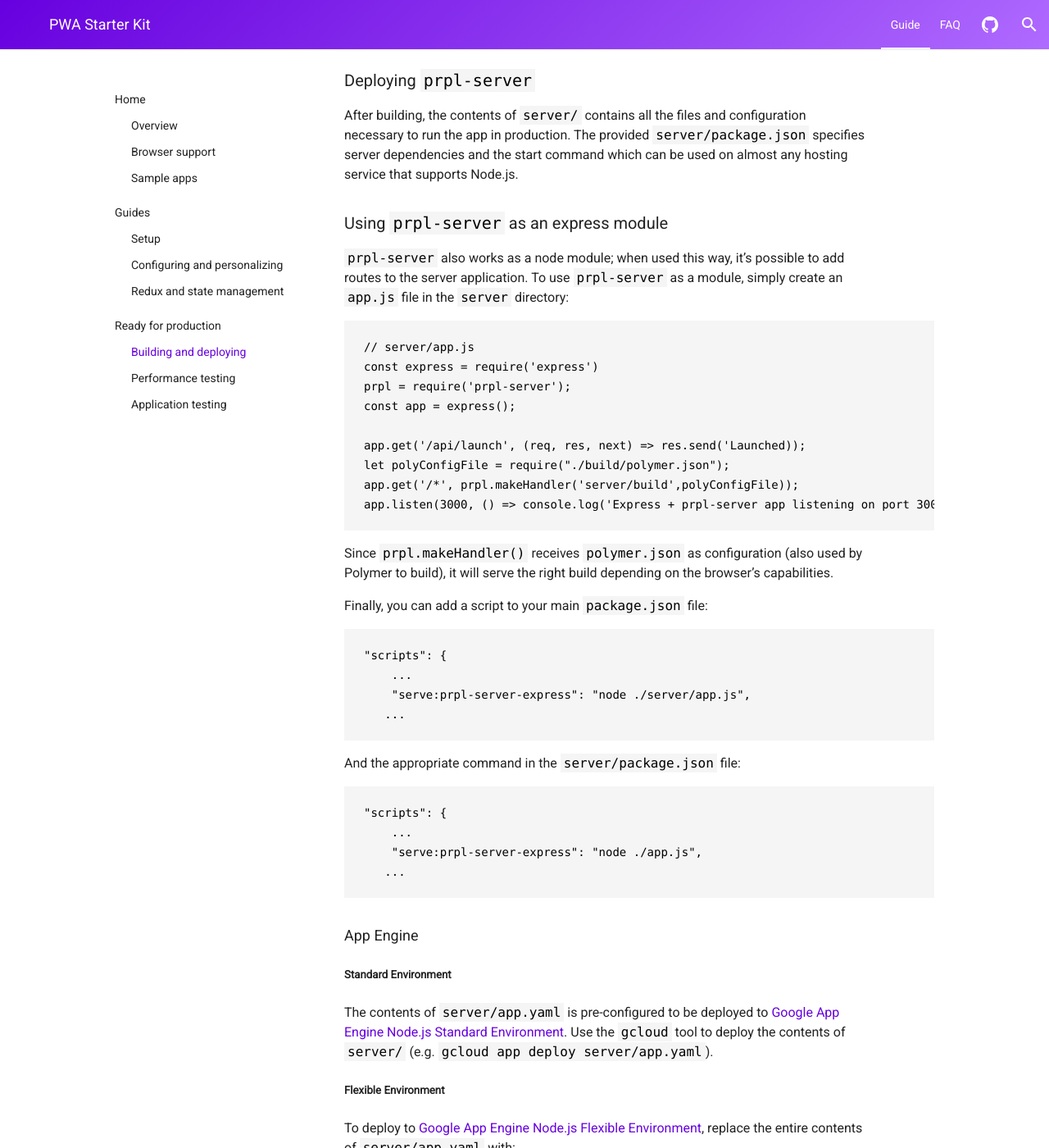
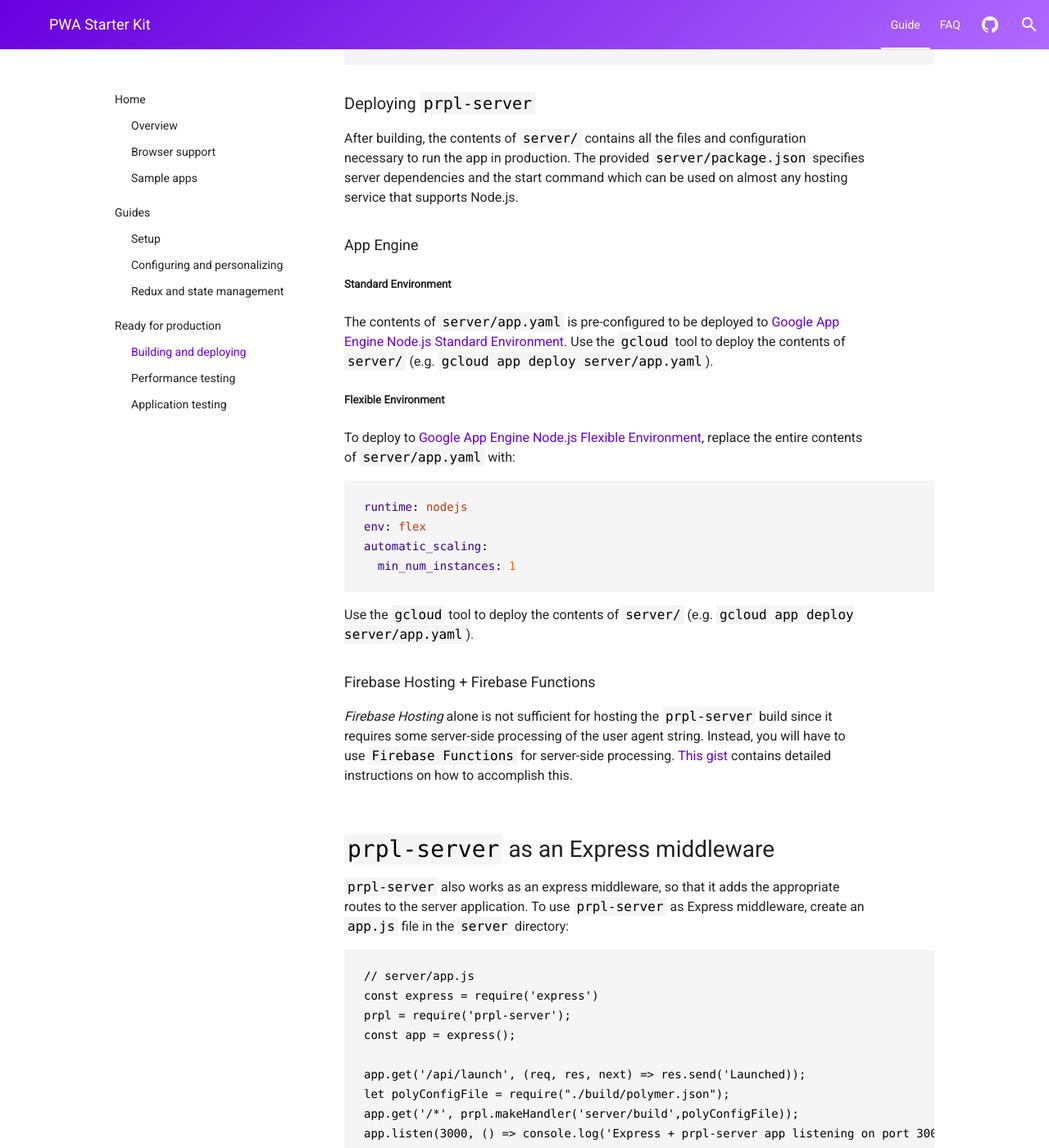
Before and after one commit to Polymer/pwa-starter-kit, a Jekyll site: the page built from pages/building-and-deploying.md, in a window 1280 px wide and 1400 px high, scrolled down 1765 px. Shown: the whole window at 82% size. Built offline with Jekyll 4.4.1, drawn with Linux system fonts in a browser that asks for light colours; some of the changed text lies outside the part shown.

Commit message:
Applied requested changes

`````diff
--- a/pages/building-and-deploying.md
+++ b/pages/building-and-deploying.md
@@ -12,6 +12,7 @@
   - [Deploying prpl-server](#deploying-prpl-server)
     - [App Engine](#app-engine)
     - [Firebase Hosting + Firebase Functions](#firebase-hosting--firebase-functions)
+- [prpl-server as an Express middleware](#prpl-server-as-an-Express-middleware)
 - [Static hosting](#static-hosting)
   - [Building for static hosting](#building-for-static-hosting)
   - [Previewing static hosting](#previewing-static-hosting)
@@ -60,41 +61,6 @@
 ### Deploying `prpl-server`
 After building, the contents of `server/` contains all the files and configuration necessary to run the app in production. The provided `server/package.json` specifies server dependencies and the start command which can be used on almost any hosting service that supports Node.js.
 
-### Using `prpl-server` as an express module
-`prpl-server` also works as a node module; when used this way, it's possible to add routes to the server application.
-To use `prpl-server` as a module, simply create an `app.js` file in the `server` directory:
-
-````
-// server/app.js
-const express = require('express')
-prpl = require('prpl-server');
-const app = express();
-
-app.get('/api/launch', (req, res, next) => res.send('Launched));
-let polyConfigFile = require("./build/polymer.json");
-app.get('/*', prpl.makeHandler('server/build',polyConfigFile));
-app.listen(3000, () => console.log('Express + prpl-server app listening on port 3000!'));
-````
-Since `prpl.makeHandler()` receives `polymer.json` as configuration (also used by Polymer to build), it will serve the right build depending on the browser's capabilities.
-
-Finally, you can add a script to your main `package.json` file:
-
-````
-"scripts": {
-    ...
-    "serve:prpl-server-express": "node ./server/app.js",
-   ...
-````
-
-And the appropriate command in the `server/package.json` file:
-
-````
-"scripts": {
-    ...
-    "serve:prpl-server-express": "node ./app.js",
-   ...
-````
-
 #### App Engine
 
 ##### Standard Environment
@@ -114,6 +80,41 @@
 
 #### Firebase Hosting + Firebase Functions
 _Firebase Hosting_ alone is not sufficient for hosting the `prpl-server` build since it requires some server-side processing of the user agent string. Instead, you will have to use `Firebase Functions` for server-side processing. [This gist](https://gist.github.com/Dabolus/314bd939959ebe68f57f1dcebe120a7e) contains detailed instructions on how to accomplish this.
+
+## `prpl-server` as an Express middleware
+`prpl-server` also works as an express middleware, so that it adds the appropriate routes to the server application.
+To use `prpl-server` as Express middleware, create an `app.js` file in the `server` directory:
+
+````
+// server/app.js
+const express = require('express')
+prpl = require('prpl-server');
+const app = express();
+
+app.get('/api/launch', (req, res, next) => res.send('Launched));
+let polyConfigFile = require("./build/polymer.json");
+app.get('/*', prpl.makeHandler('server/build',polyConfigFile));
+app.listen(3000, () => console.log('Express + prpl-server app listening on port 3000!'));
+````
+Since `prpl.makeHandler()` receives `polymer.json` as configuration (also used by Polymer to build), it will serve the right build depending on the browser's capabilities.
+
+Add a script to your main `package.json` file:
+
+````
+"scripts": {
+    ...
+    "serve:express-prpl": "node ./server/app.js",
+   ...
+````
+
+Finally, change the `start` scritpt in the `server/package.json` file:
+
+````
+"scripts": {
+    ...
+    "start": "node ./app.js",
+   ...
+````
 
 ## Static hosting
 If you don't need differential serving and want to serve the same build to all browsers, you can just deploy to a static server.
`````
